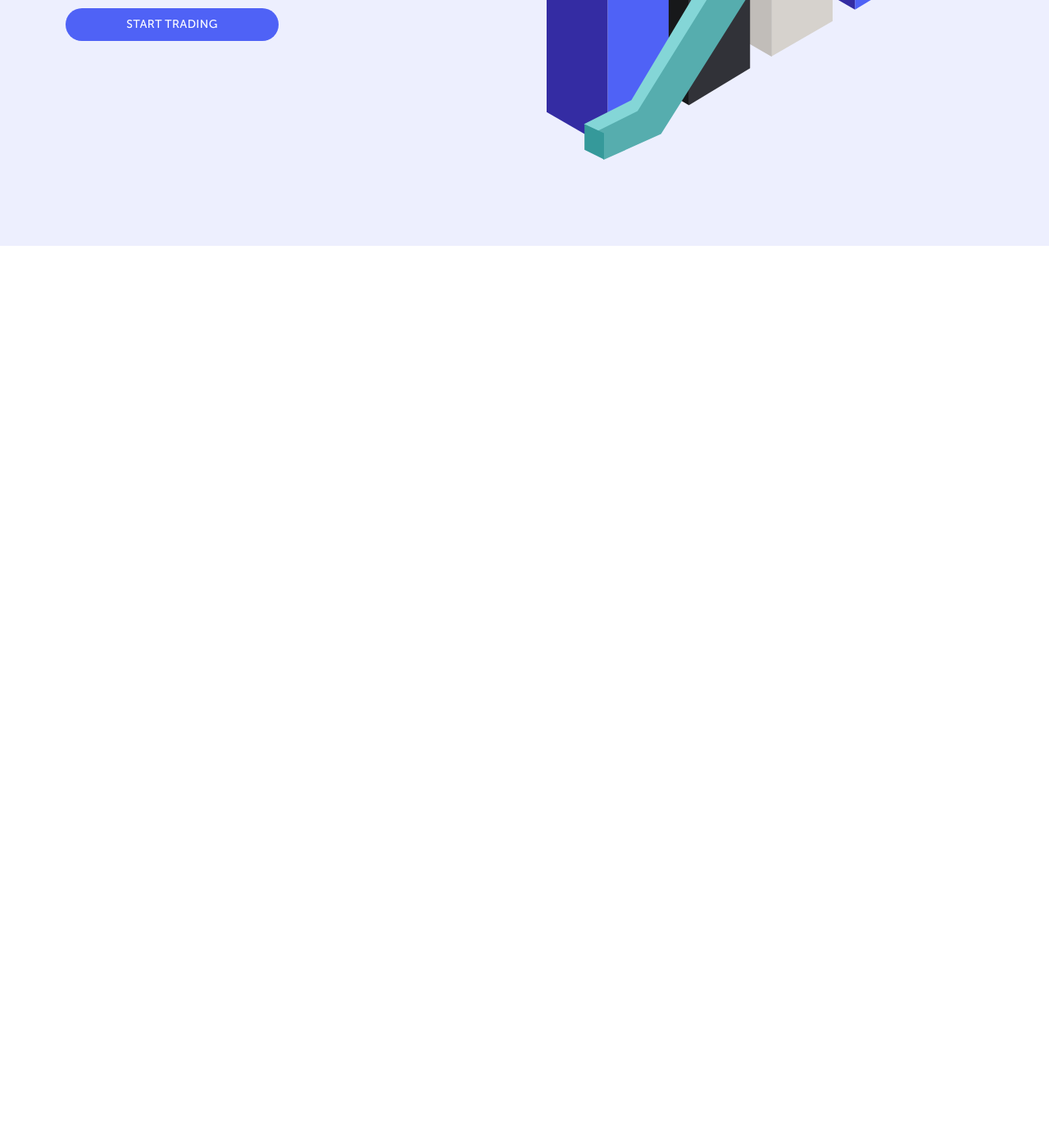
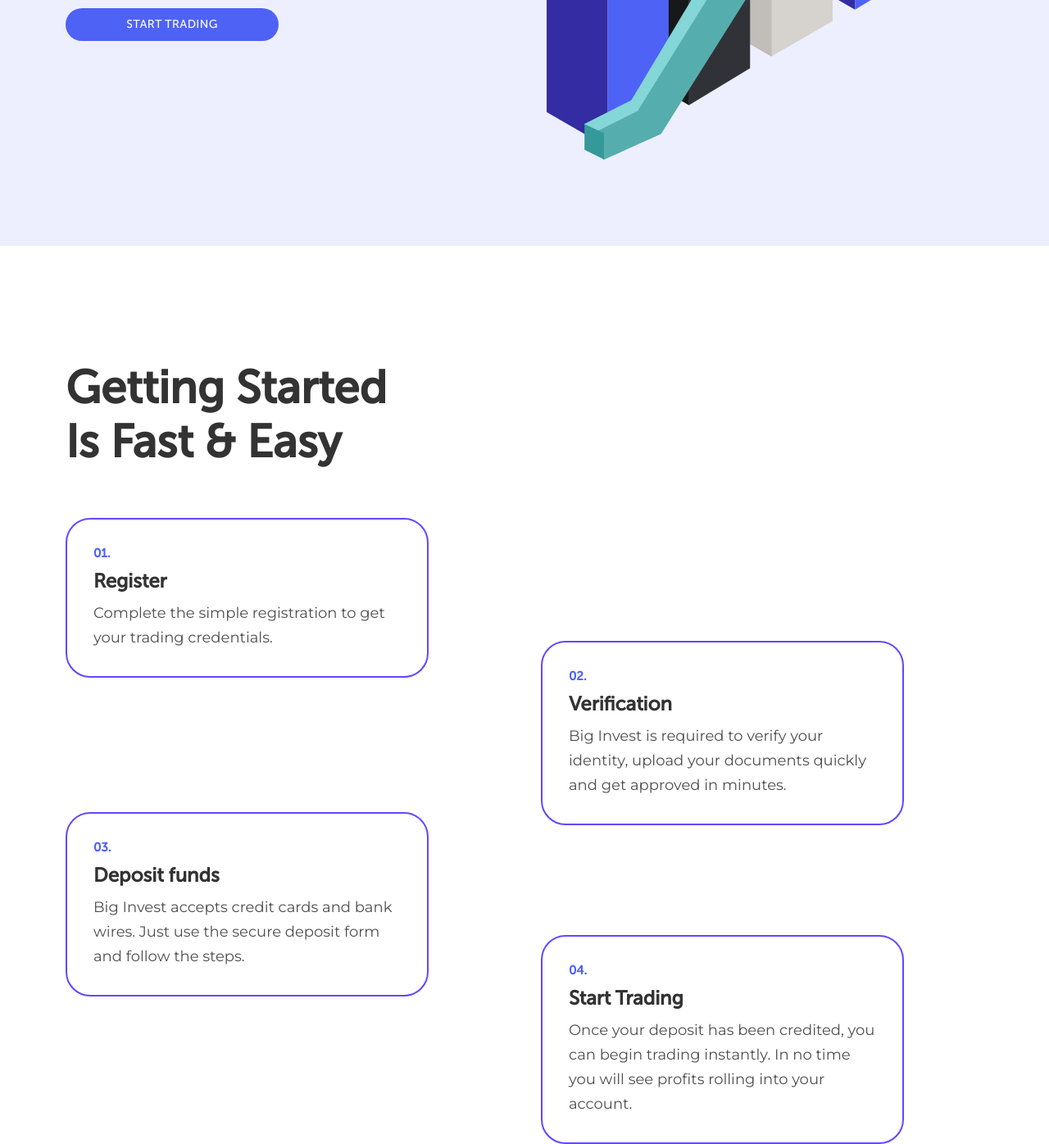
Before and after one commit to Oleksii-Fedorenko/test_task_fe, a website built with Parcel: page src/index.html in a window 1280 px wide. Shown: the part 554-1950 px from the top of the page at 82% size. Before the commit the page ends 854 px from the top, so only its background shows below. Built offline with nearby package versions, Linux system fonts and the light colour scheme; files whose address does not match are found by name.

Commit message:
added cards instruction

```diff
--- a/package.json
+++ b/package.json
@@ -27,6 +27,7 @@
   },
   "dependencies": {
     "gh-pages": "^4.0.0",
+    "jquery": "^3.6.0",
     "prismjs": "^1.25.0"
   }
 }
--- a/src/index.html
+++ b/src/index.html
@@ -6,6 +6,7 @@
     <meta name="viewport" content="width=device-width, initial-scale=1.0" />
     <title>Test Task-FE</title>
     <link rel="stylesheet" href="./styles/main.scss" />
+    <script src="https://code.jquery.com/jquery-3.6.0.min.js"></script>
   </head>
 
   <body class="page__body">
@@ -129,44 +130,45 @@
       </div>
     </nav>
 
-    <main hidden>
+    <main>
       <section class="page__section instructions" id="instructions">
         <div class="container">
-          <h2 class="about__title" id="instruction">
-            Getting Started Is Fast & Easy
-          </h2>
-          <div class="instructions__container grid">
-            <div class="instructions__card instruction__card grid__item-1-5">
-              <a href="#" class="instruction__card__number">01.</a>
-              <h3 class="instruction__card__title">Register</h3>
-              <p class="instruction__card__description">
+          <h2 class="instructions__title title" id="title">Getting Started Is Fast & Easy</h2>
+        </div>
+
+        <div class="instructions__container">
+          <div class="container">
+            <div class="instruction">
+              <a href="#" class="instruction__number">01.</a>
+              <h3 class="instruction__title">Register</h3>
+              <p class="instruction__description">
                 Complete the simple registration to get your trading
                 credentials.
               </p>
             </div>
 
-            <div class="instructions__card instruction__card grid__item-7-11">
-              <a href="#" class="instruction__card__number">02.</a>
-              <h3 class="instruction__card__title">Verification</h3>
-              <p class="instruction__card__description">
+            <div class="instruction">
+              <a href="#" class="instruction__number">02.</a>
+              <h3 class="instruction__title">Verification</h3>
+              <p class="instruction__description">
                 Big Invest is required to verify your identity, upload your
                 documents quickly and get approved in minutes.
               </p>
             </div>
 
-            <div class="instructions__card instruction__card grid__item-1-5">
-              <a href="#" class="instruction__card__number">03.</a>
-              <h3 class="instruction__card__title">Deposit funds</h3>
-              <p class="instruction__card__description">
+            <div class="instruction">
+              <a href="#" class="instruction__number">03.</a>
+              <h3 class="instruction__title">Deposit funds</h3>
+              <p class="instruction__description">
                 Big Invest accepts credit cards and bank wires. Just use the
                 secure deposit form and follow the steps.
               </p>
             </div>
 
-            <div class="instructions__card instruction__card grid__item-7-11">
-              <a href="#" class="instruction__card__number">04.</a>
-              <h3 class="instruction__card__title">Start Trading</h3>
-              <p class="instruction__card__description">
+            <div class="instruction">
+              <a href="#" class="instruction__number">04.</a>
+              <h3 class="instruction__title">Start Trading</h3>
+              <p class="instruction__description">
                 Once your deposit has been credited, you can begin trading
                 instantly. In no time you will see profits rolling into your
                 account.
@@ -176,7 +178,7 @@
         </div>
       </section>
 
-      <section class="page__section founders" id="founders">
+      <section hidden class="page__section founders" id="founders">
         <div class="container">
           <h2 class="founders__title" id="founder">People love Big Invest</h2>
           <div class="founders__container grid">
--- a/src/styles/blocks/header.scss
+++ b/src/styles/blocks/header.scss
@@ -34,7 +34,6 @@
 
   &__title {
     font-family: "Museo Sans Cyrl";
-    font-weight: 500;
     font-size: 40px;
     line-height: 44px;
 
--- /dev/null
+++ b/src/styles/blocks/instruction.scss
@@ -0,0 +1,47 @@
+.instruction {
+  grid-column: 1 / 5;
+  align-self: start;
+  display: flex;
+  flex-direction: column;
+  align-items: start;
+  padding: 32px;
+  gap: 10px;
+  margin-bottom: 24px;
+
+  @media (min-width: 768px) {
+    margin-bottom: 134px;
+  }
+
+  border: 2px solid #6248ff;
+  border-radius: 30px;
+
+  &__number {
+    font-family: "Museo Sans Cyrl";
+    font-style: normal;
+    font-weight: 700;
+    font-size: 15px;
+    line-height: 18px;
+    text-decoration: none;
+
+    color: #4f62f6;
+  }
+
+  &__title {
+    font-family: "Museo Sans Cyrl";
+    font-style: normal;
+    font-size: 24px;
+    line-height: 29px;
+
+    color: #333333;
+  }
+
+  &__description {
+    font-family: "Montserrat";
+    font-style: normal;
+    font-weight: 400;
+    font-size: 18px;
+    line-height: 30px;
+
+    color: #4f4f4f;
+  }
+}
--- a/src/styles/blocks/instructions.scss
+++ b/src/styles/blocks/instructions.scss
@@ -1,55 +1,42 @@
 .instructions {
-  padding: 0 20px 16px 20px;
+  &__title {
+    grid-column: 1 / 4;
 
-  &__title {
-    font-family: "Museo Sans Cyrl";
-    font-style: normal;
-    font-size: 40px;
-    margin-bottom: 32px;
-    line-height: 44px;
-    color: #333333;
-    &-mark {
-      background-color: rgb(79, 98, 246, 0.1);
+    @media (min-width: 768px) {
+      grid-column: 1 / 6;
+    }
+  }
+
+  &__container {
+    margin-top: 32px;
+    align-items: start;
+
+    @media (min-width: 768px) {
+      margin-top: 40px;
+
+      .instruction:nth-child(odd) {
+        grid-column: 1 / 5;
+      }
+
+      .instruction:nth-child(even) {
+        position: relative;
+        top: 150px;
+        grid-column: 5 / 9;
+      }
+    }
+
+    @media (min-width: 1024px) {
+      margin-top: 60px;
+
+      .instruction:nth-child(odd) {
+        grid-column: 1 / 6;
+      }
+
+      .instruction:nth-child(even) {
+        position: relative;
+        top: 150px;
+        grid-column: 7 / 12;
+      }
     }
   }
 }
-
-.card {
-  display: flex;
-  flex-direction: column;
-  align-items: left;
-  padding: 24px;
-  gap: 10px;
-  border: 2px solid #4f62f6;
-  border-radius: 30px;
-  margin-bottom: 24px;
-
-  &__number {
-    font-family: "Museo Sans Cyrl";
-    font-style: normal;
-    font-weight: 700;
-    font-size: 15px;
-    line-height: 18px;
-
-    color: #4f62f6;
-  }
-
-  &__title {
-    font-family: "Museo Sans Cyrl";
-    font-style: normal;
-    font-size: 24px;
-    line-height: 29px;
-
-    color: #333333;
-  }
-
-  &__description {
-    font-family: "Montserrat";
-    font-style: normal;
-    font-weight: 400;
-    font-size: 18px;
-    line-height: 30px;
-
-    color: #4f4f4f;
-  }
-}
--- /dev/null
+++ b/src/styles/blocks/title.scss
@@ -0,0 +1,22 @@
+.title {
+  font-family: "Museo Sans Cyrl";
+  font-size: 40px;
+  line-height: 44px;
+  margin-top: 80px;
+
+  color: #333333;
+
+  @media (min-width: 768px) {
+    font-size: 56px;
+    line-height: 66px;
+    margin-top: 120px;
+  }
+
+  @media (min-width: 1024px) {
+    margin-top: 140px;
+  }
+
+  // &--marked {
+  //   background-color: rgb(79, 98, 246, 0.1);
+  // }
+}
--- a/src/styles/main.scss
+++ b/src/styles/main.scss
@@ -4,7 +4,9 @@
 @import "../styles/blocks/logo.scss";
 @import "../styles/blocks/menu.scss";
 @import "../styles/blocks/main.scss";
+@import "../styles/blocks/instruction.scss";
 @import "../styles/blocks/instructions.scss";
 @import "../styles/blocks/container.scss";
 @import "../styles/blocks/options.scss";
-@import "../styles/blocks/button.scss"
+@import "../styles/blocks/button.scss";
+@import "../styles/blocks/title.scss";
```
Also changed, not shown: src/scripts/main.js (+7 -0 lines), 1 other file.
